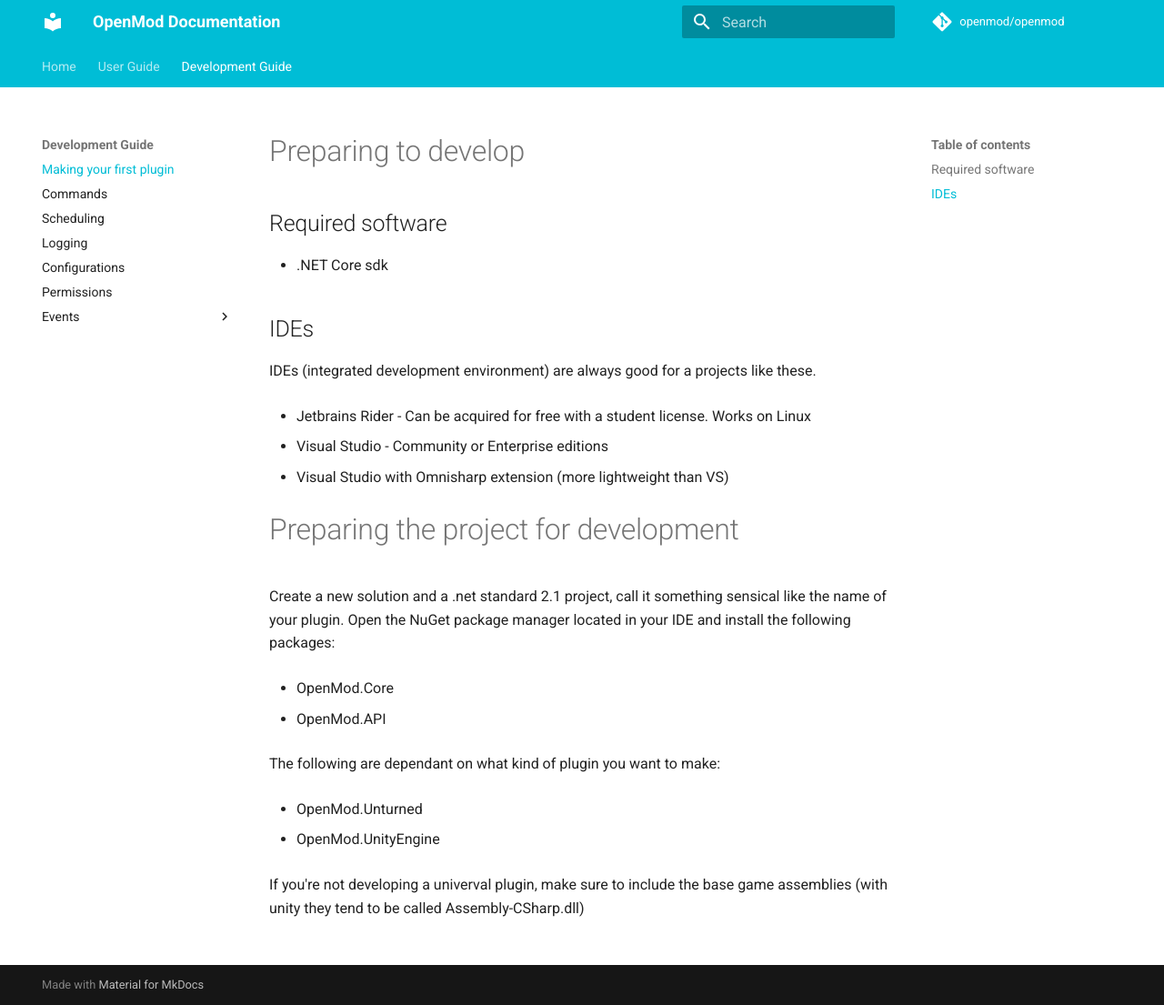
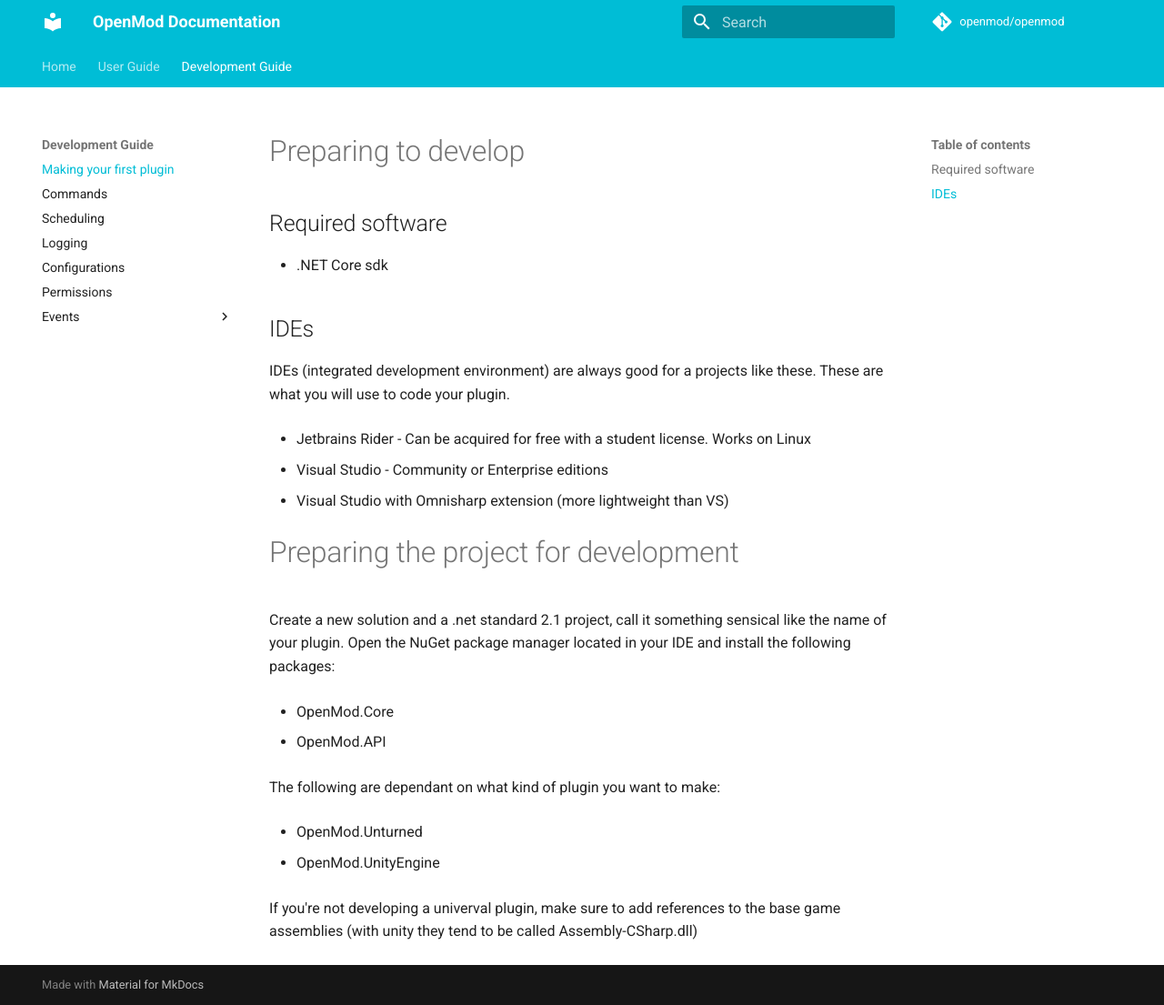
Before and after one commit to openmod/openmod-docs, an MkDocs documentation site: the page built from content/development-guide/making-your-first-plugin.md, in a window 1280 px wide and 1105 px high. Shown: the whole window at 91% size. Built offline with MkDocs 1.6.1 and Material for MkDocs 9.7.7, drawn with Linux system fonts in a browser that asks for light colours; comment, search, counter and statistics services are not loaded; old or Windows-style settings are respelled for this version of MkDocs.

Commit message:
Explain a bit more

```diff
--- a/content/development-guide/making-your-first-plugin.md
+++ b/content/development-guide/making-your-first-plugin.md
@@ -6,7 +6,7 @@
 
 ## IDEs
 
-IDEs (integrated development environment) are always good for a projects like these.
+IDEs (integrated development environment) are always good for a projects like these. These are what you will use to code your plugin.
 
 * Jetbrains Rider - Can be acquired for free with a student license. Works on Linux
 
@@ -30,4 +30,4 @@ The following are dependant on what kind of plugin you want to make:
 * OpenMod.UnityEngine
 
 
-If you're not developing a univerval plugin, make sure to include the base game assemblies (with unity they tend to be called Assembly-CSharp.dll)
+If you're not developing a univerval plugin, make sure to add references to the base game assemblies (with unity they tend to be called Assembly-CSharp.dll)
```
